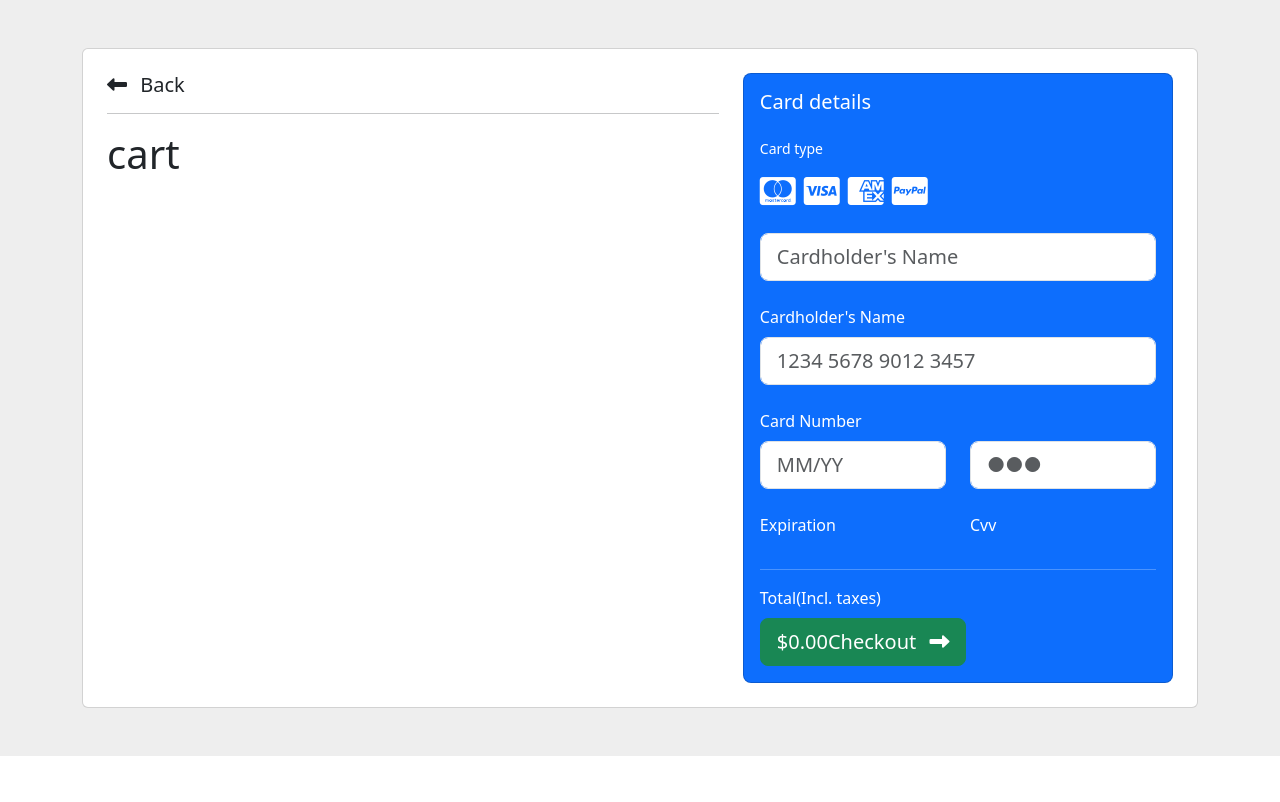
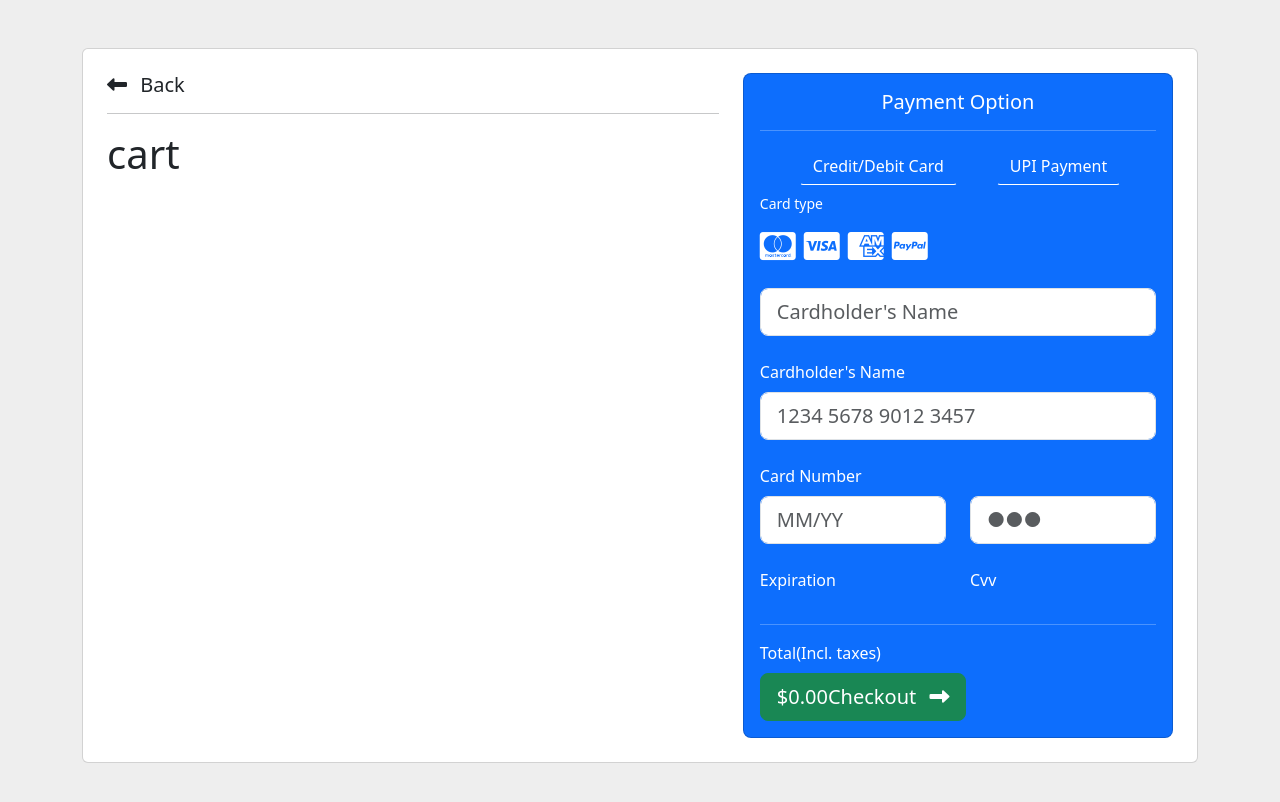
Before and after one commit to jithu291/skill_share, a React (Vite) app: page /cart in a window 1280 px wide. Shown: the top 802 px of the page. Built offline with nearby package versions, Linux system fonts and the light colour scheme; a web font is replaced by a local one.

Commit message:
last commit

```diff
--- a/src/App.css
+++ b/src/App.css
@@ -21,7 +21,6 @@
 }
 
 .navname {
-
   font-family: "Rampart One", sans-serif;
   font-size: xx-large;
   color: rgb(0, 0, 0);
@@ -114,3 +113,28 @@
 .commentBox{
 overflow: auto;
 }
+.paymentbtn:hover{
+background-color: rgb(15, 80, 170);
+color: black;
+border-radius: 30px;
+}
+.paymentbtn2:hover{
+  background-color: rgb(15, 80, 170);
+  color: black;
+  border-radius: 30px;
+  }
+.paymentbtn2{
+  margin-left: 40px;
+  border-bottom: 1px solid white;
+  border-radius: 3px;
+}
+.paymentbtn{
+  margin-left: 40px;
+  border-bottom: 1px solid white;
+  border-radius: 3px;
+}
+.upiimage{
+  height: 20px;
+  width: 30px;
+  background-color: white;
+}
--- a/src/Pages/Cart.jsx
+++ b/src/Pages/Cart.jsx
@@ -16,6 +16,7 @@ import { Button, Modal } from "react-bootstrap";
 import { ToastContainer, toast } from "react-toastify";
 import payment1 from '../assets/Video/payment1.mp4'
 import { useNavigate } from "react-router-dom";
+import UPI from "../components/UPI";
 
 
 export default function Cart() {
@@ -25,10 +26,12 @@ export default function Cart() {
     cardholderName: "",
     cardNumber: "",
     expiration: "",
-    cvv: ""
+    cvv: "",
+    upi:""
   });
   const [showModal, setShowModal] = useState(false);
   const [videoEnded, setVideoEnded] = useState(false);
+  const [paymentOption, setpaymentOption] = useState('card')
   const navigate = useNavigate();
 
   const handleVideoEnd = () => {
@@ -140,7 +143,7 @@ export default function Cart() {
   };
 
   const handleCheckout = () => {
-
+if(paymentOption==='card'){
   if (
     !cardDetails.cardholderName ||
     !cardDetails.cardNumber ||
@@ -150,13 +153,22 @@ export default function Cart() {
     toast.error("Please fill in all payment details");
     return;
   }
+}else if(paymentOption==='upi'){
+  const upiIdInput = document.getElementById('upiIdInput');
+  if (!upiIdInput || !upiIdInput.value.trim()) {
+    toast.error("Please enter your UPI ID");
+    return;
+  }}
+
     setShowModal(true);
   };
   const handlePaymentConfirmation = () => {
     setShowModal(true);
+  };
 
-
-  };
+  const handlePaymentOptionChange = (option) => {
+    setpaymentOption(option)
+  }
   return (
     <section className="h-100 h-custom" style={{ backgroundColor: "#eee" }} >
 
@@ -168,7 +180,7 @@ export default function Cart() {
                 <MDBRow>
                   <MDBCol lg="7">
                     <MDBTypography tag="h5">
-                      <a href="/landing" className="text-body" style={{textDecoration:'none'}}>
+                      <a href="/landing" className="text-body" style={{ textDecoration: 'none' }}>
                         <MDBIcon fas icon="long-arrow-alt-left me-2" /> Back
                       </a>
                     </MDBTypography>
@@ -239,13 +251,19 @@ export default function Cart() {
                   <MDBCol lg="5">
                     <MDBCard className="bg-primary text-white rounded-3">
                       <MDBCardBody>
-                        <div className="d-flex justify-content-between align-items-center mb-4">
-                          <MDBTypography tag="h5" className="mb-0">
-                            Card details
+                        <MDBTypography tag="h5" className=" text-center">
+                          Payment Option  </MDBTypography>
+                        <hr />
+                        <div className="d-flex justify-content-between align-items-center mb-2">
+
+                          <MDBTypography tag="h5" className="mb-0  mt-0 align-items-center">
+                            <button className="paymentbtn btn text-white " onClick={() => handlePaymentOptionChange('card')}>Credit/Debit Card</button>
+                            <button className="paymentbtn btn text-white  " onClick={() => handlePaymentOptionChange('upi')}> UPI Payment</button>
                           </MDBTypography>
 
                         </div>
-
+                        {paymentOption === 'card' && (
+                          <>
                             <p className="small">Card type</p>
                             <a href="#!" type="submit" className="text-white">
                               <MDBIcon fab icon="cc-mastercard fa-2x me-2" />
@@ -282,6 +300,15 @@ export default function Cart() {
                                 </MDBCol>
                               </MDBRow>
                             </form>
+                          </>
+                        )}
+
+                        {paymentOption==='upi'&&(
+                          <>
+                          <UPI/>
+                          </>
+                        )}
+
 
                         <hr />
                         <div className="d-flex justify-content-between">
--- a/src/Pages/HomePage.jsx
+++ b/src/Pages/HomePage.jsx
@@ -21,7 +21,7 @@ function HomePage() {
 
             <div className='backgroundImg  row' style={{ width: '100vw' }}>
                 <div className="col-lg-7 d-flex justify-content-center text-center ">
-                    <h1 className='h1' style={{ marginLeft: '-100px', marginTop: '100px' }}>The <span>#1</span> skill <br></br> learning platform</h1>
+                    <h1 className='h1' style={{ marginLeft: '-100px', marginTop: '100px' }}>The <span>#1</span> skill <br></br> Share Platform</h1>
 
                 </div>
                 <div className=" content col-lg-7 ms-5">
--- a/src/Pages/Profile.jsx
+++ b/src/Pages/Profile.jsx
@@ -44,7 +44,6 @@ function Profile() {
     name: '',
     bio: '',
     skills: '',
-    user_skill: '',
     profile_pic: null,
     user: id
   });
@@ -200,7 +199,6 @@ function Profile() {
       formDataToSend.append('name', formData.name);
       formDataToSend.append('bio', formData.bio);
       formDataToSend.append('skills', formData.skills);
-      formDataToSend.append('user_skill', formData.user_skill);
       formDataToSend.append('user', id);
       if (formData.profile_pic) {
         formDataToSend.append('profile_pic', formData.profile_pic);
@@ -385,15 +383,6 @@ function Profile() {
             </Form.Select>
           </FloatingLabel>
 
-          <FloatingLabel controlId="user_skill" label="Other Skills" className='mt-2'>
-            <Form.Control
-              type="text"
-              name="user_skill"
-              value={formData.user_skill}
-              onChange={handleInputChange}
-              className='shadow'
-            />
-          </FloatingLabel>
 
           <label className='border rounded mt-2 d-flex shadow' style={{ width: '465px' }} >
             <input type="file" style={{ display: 'none' }} onChange={handleFileChange} />
--- /dev/null
+++ b/src/components/UPI.jsx
@@ -0,0 +1,38 @@
+import React, { useState } from 'react';
+import { Button, Collapse, Form } from 'react-bootstrap';
+
+function UPI() {
+    const [open, setOpen] = useState(false);
+  return (
+    <>
+
+
+
+ <Button
+                onClick={() => setOpen(!open)}
+                aria-controls="example-collapse-text"
+                aria-expanded={open}
+            >
+                <Form.Check
+                    type="checkbox"
+                    label="UPI"
+                    style={{ color: 'white' }}
+                />
+            </Button>
+            <Collapse in={open}>
+                <div id="example-collapse-text">
+                    <Form.Group className="d-flex">
+                        <Form.Control
+                            id="upiIdInput"
+                            type="email"
+                            placeholder="Enter UPI ID"
+                            className="shadow"
+                        />
+                    </Form.Group>
+                </div>
+            </Collapse>
+               </>
+  )
+}
+
+export default UPI
```
Also changed, not shown: src/assets/Images/upi.png (added). Lines whose indentation alone changed are shown as unchanged.
